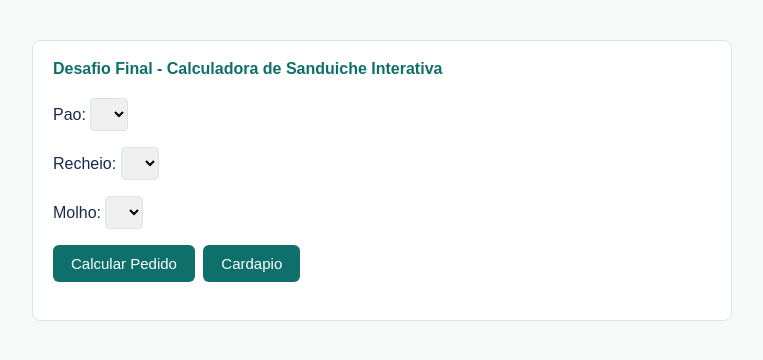
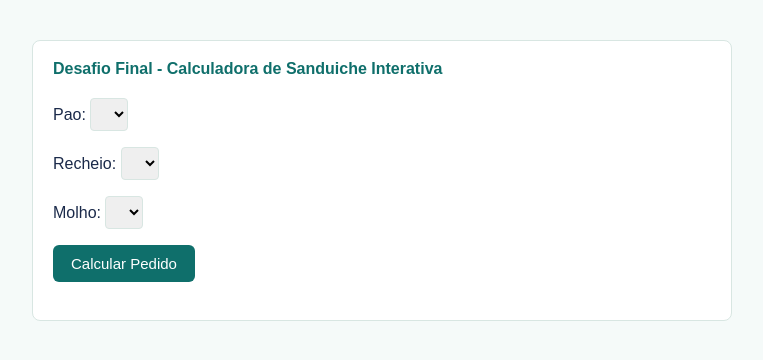
Before and after one commit to rc-ventura/byte-bun, a website: page frontend/index.html in a window 1280 px wide. Shown: the whole page, without its empty margins (258-1021 px from the left). Drawn offline with Linux system fonts and the light colour scheme; no server answers.

Commit message:
Remove "Cardapio" button from the interactive sandwich calculator

```diff
--- a/frontend/index.html
+++ b/frontend/index.html
@@ -24,7 +24,6 @@
       </select>
     </label>
     <button id="btnCalcularPedido">Calcular Pedido</button>
-    <button>Cardapio</button>
     <p id="cupom"></p>
   </section>
 
```
